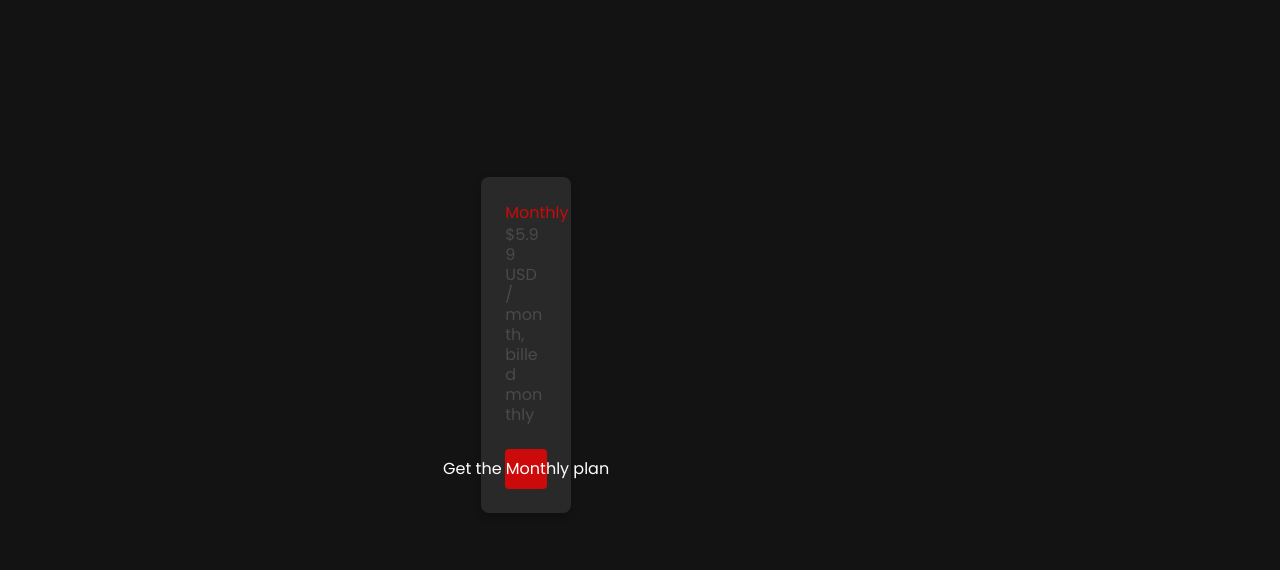
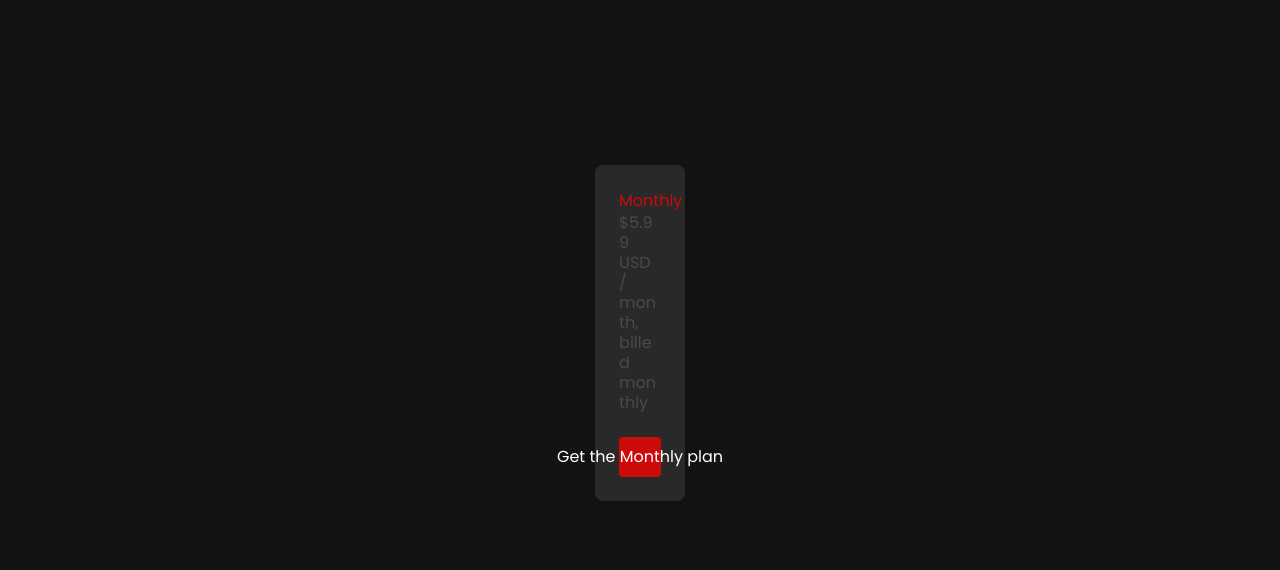
Before and after one commit to jaymart95/vanitywebv2, a plain HTML site: page app/static/premium.html in a window 1280 px wide. Shown: the part 230-800 px from the top of the page. Drawn offline with nearby package versions, Linux system fonts and the light colour scheme.

Commit message:
Update premium.html

```diff
--- a/app/static/premium.html
+++ b/app/static/premium.html
@@ -73,6 +73,7 @@
     <section id="subscriptions" class="container my-5">
       <div class="text-center mb-5">
       </div>
+      <div class="columns is-centered">
         <div class="column is-one-third">
           <div class="card position-relative">
             <div class="card-content">
```
